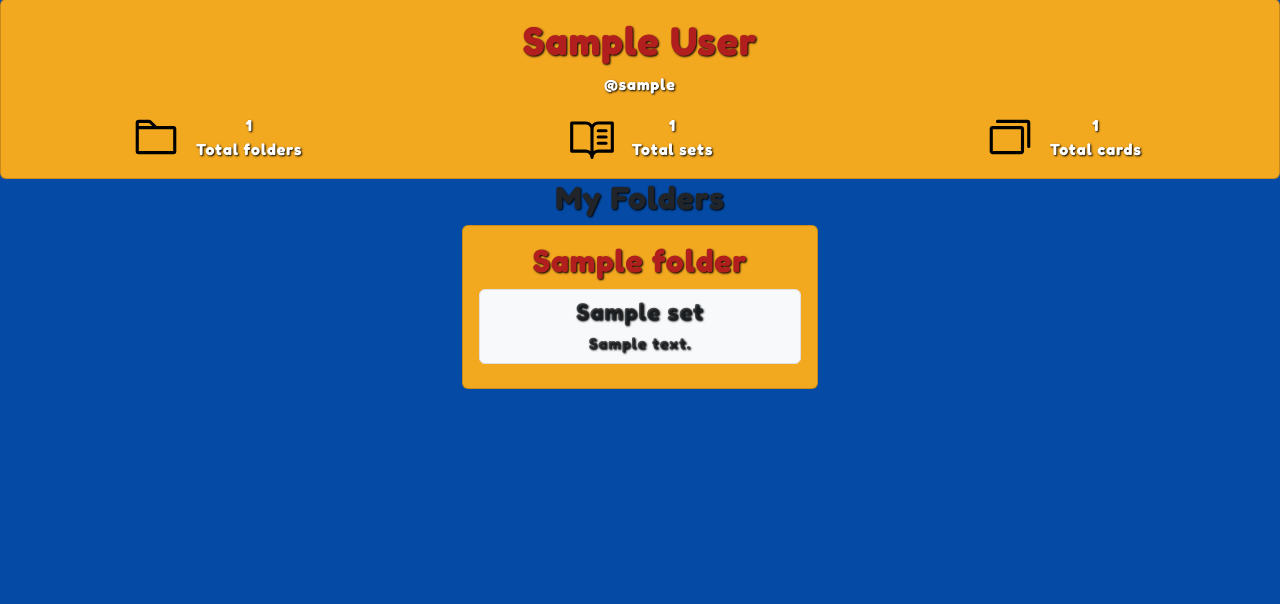
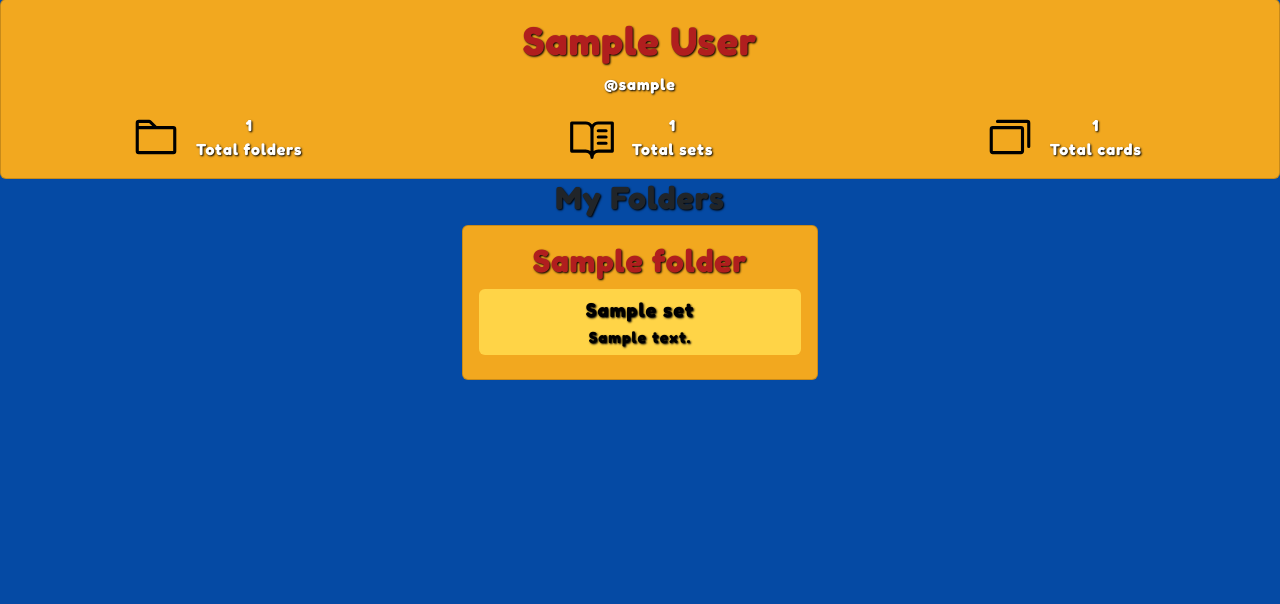
Before and after one commit to DevinRenn/QuiC-main, a Node server app: template ProjectSourceCode/src/views/pages/profile.hbs in a window 1280 px wide. Shown: the part 58-662 px from the top of the page. Run offline with Node 20, Linux system fonts and the light colour scheme; the template is opened without the code that fills it: most values are stand-ins (such as "Sample title", 1, 10 or a date in 2020); some libraries are stand-ins or nearby versions.

Commit message:
Sets in profile are now buttons that take you to their respective set page

```diff
--- a/ProjectSourceCode/index.js
+++ b/ProjectSourceCode/index.js
@@ -193,7 +193,7 @@ app.get('/profile', async (req, res) => {
                           WHERE utf.user_id = $1;`;
 
   // Query to get the names and descriptions of the user's sets
-  const sets_query = `SELECT fts.folder_id, s.set_name, s.set_description
+  const sets_query = `SELECT fts.folder_id, s.set_name, s.set_description, s.set_id
                         FROM folders_to_sets fts
                         JOIN sets s ON fts.set_id = s.set_id
                         JOIN users_to_folders utf ON fts.folder_id = utf.folder_id
--- a/ProjectSourceCode/src/views/pages/profile.hbs
+++ b/ProjectSourceCode/src/views/pages/profile.hbs
@@ -29,10 +29,10 @@
             <h2 class="card-title text-center">{{folder_name}}</h5>
 
             {{#each sets}}
-              <div class="card mb-2 p-2" style="background-color: #f8f9fa; border: 1px solid #e0e0e0;">
-                <h4 class="text-muted text-center mb-1">{{set_name}}</h6>
-                <p class="text-muted text-center mb-0">{{set_description}}</p>
-              </div>
+              <a class="btn btn-primary w-100 mb-2 text-start" href="/sets/{{set_id}}" role="button">
+                <div class="fw-bold fs-5 text-center text-black">{{set_name}}</div>
+                <div class="text-light text-center text-black">{{set_description}}</div>
+              </a>
             {{/each}}
 
           </div>
```
